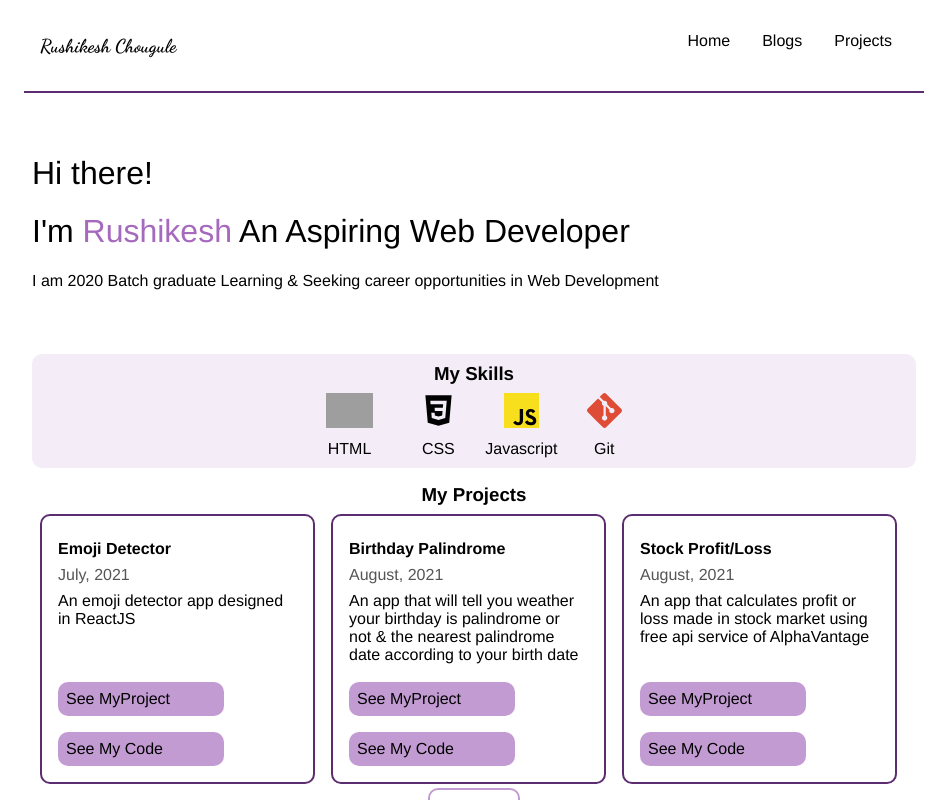
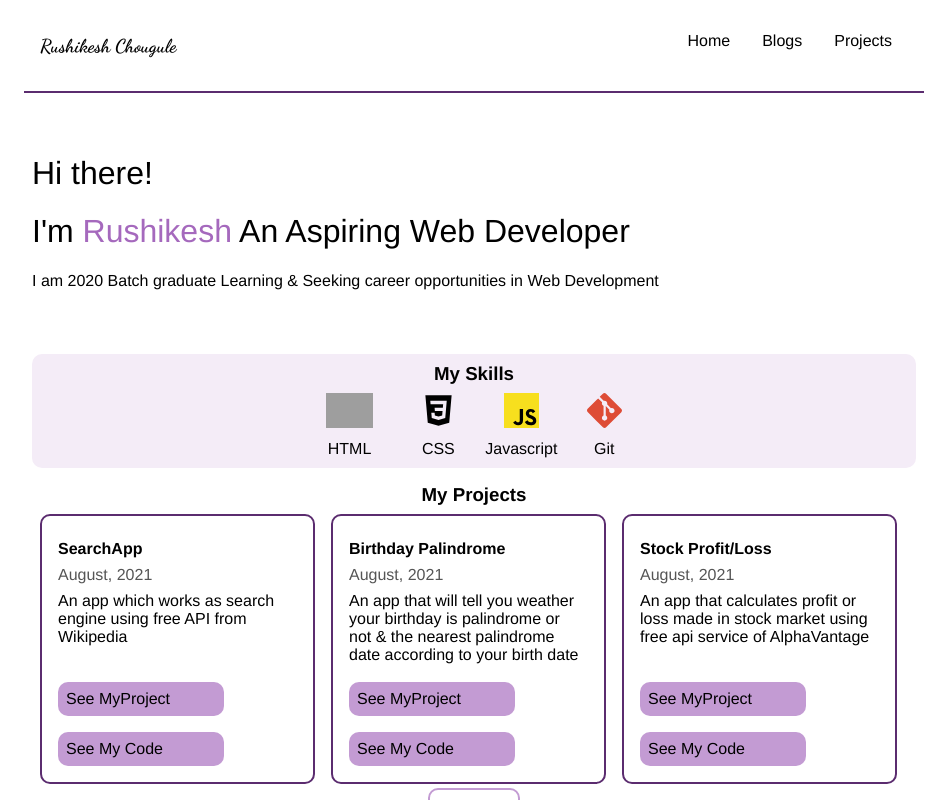
Before and after one commit to rushikesh3299/my-portfolio, a Vue app: page / in a window 1280 px wide. Shown: the top 800 px of the page, without its empty margins (166-1113 px from the left). Built offline with nearby package versions, Linux system fonts and the light colour scheme; grey boxes are pictures that could not be loaded.

Commit message:
Update project SearchApp

```diff
--- a/src/components/Home.vue
+++ b/src/components/Home.vue
@@ -67,11 +67,11 @@ export default {
       return{
         prjList:[
           {
-            title:"Emoji Detector",
-            date:"July, 2021",
-            discription:"An emoji detector app designed in ReactJS",
-            liveLink:"https://ejyuy.csb.app/",
-            githubLink:"https://github.com/rushikesh3299/neog-emoji-detect"
+            title:"SearchApp",
+            date:"August, 2021",
+            discription:"An app which works as search engine using free API from Wikipedia",
+            liveLink:"https://rcsearchapp.netlify.app/",
+            githubLink:"https://github.com/rushikesh3299/search_app"
           },
           {
             title:"Birthday Palindrome",
```
